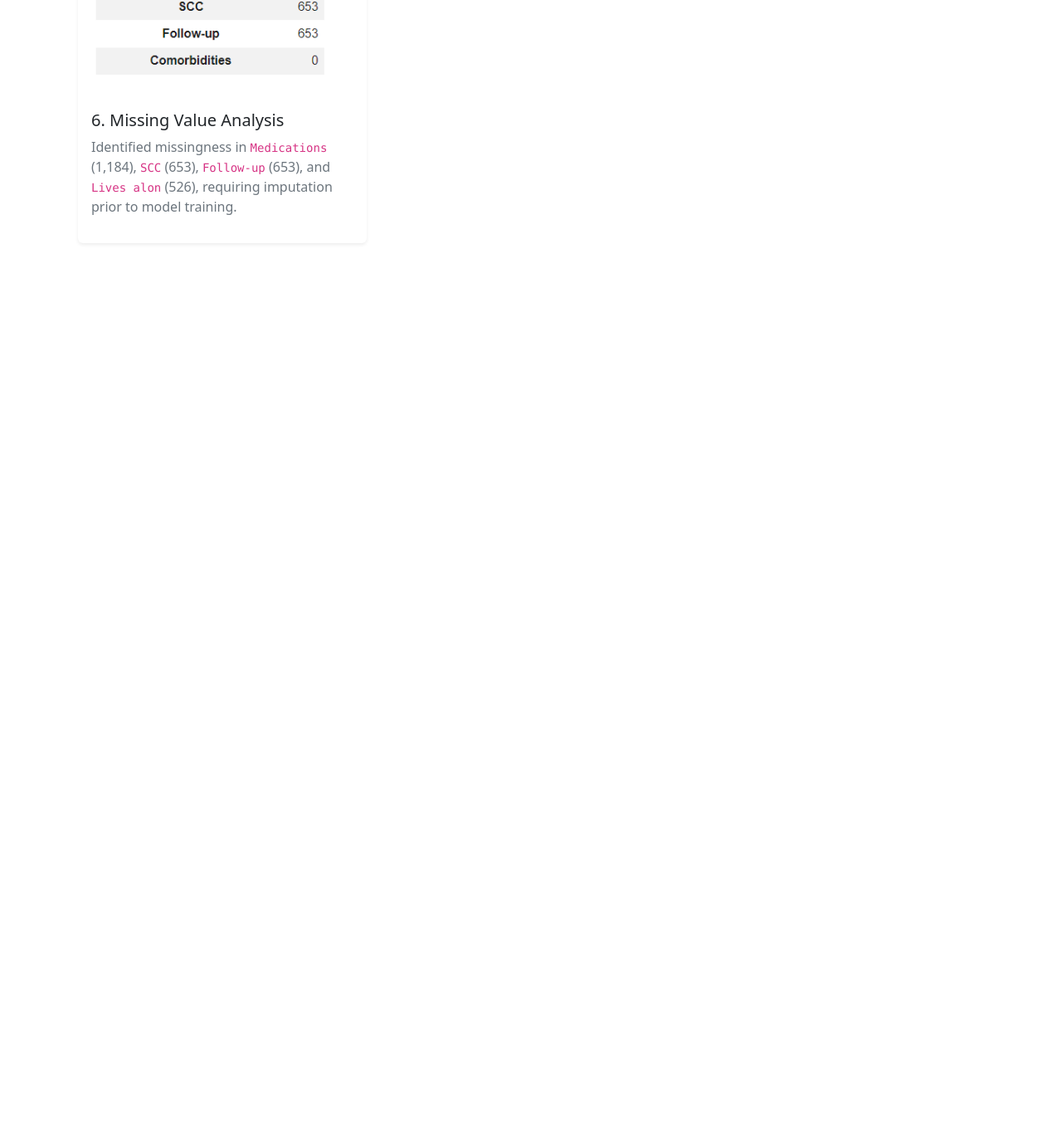
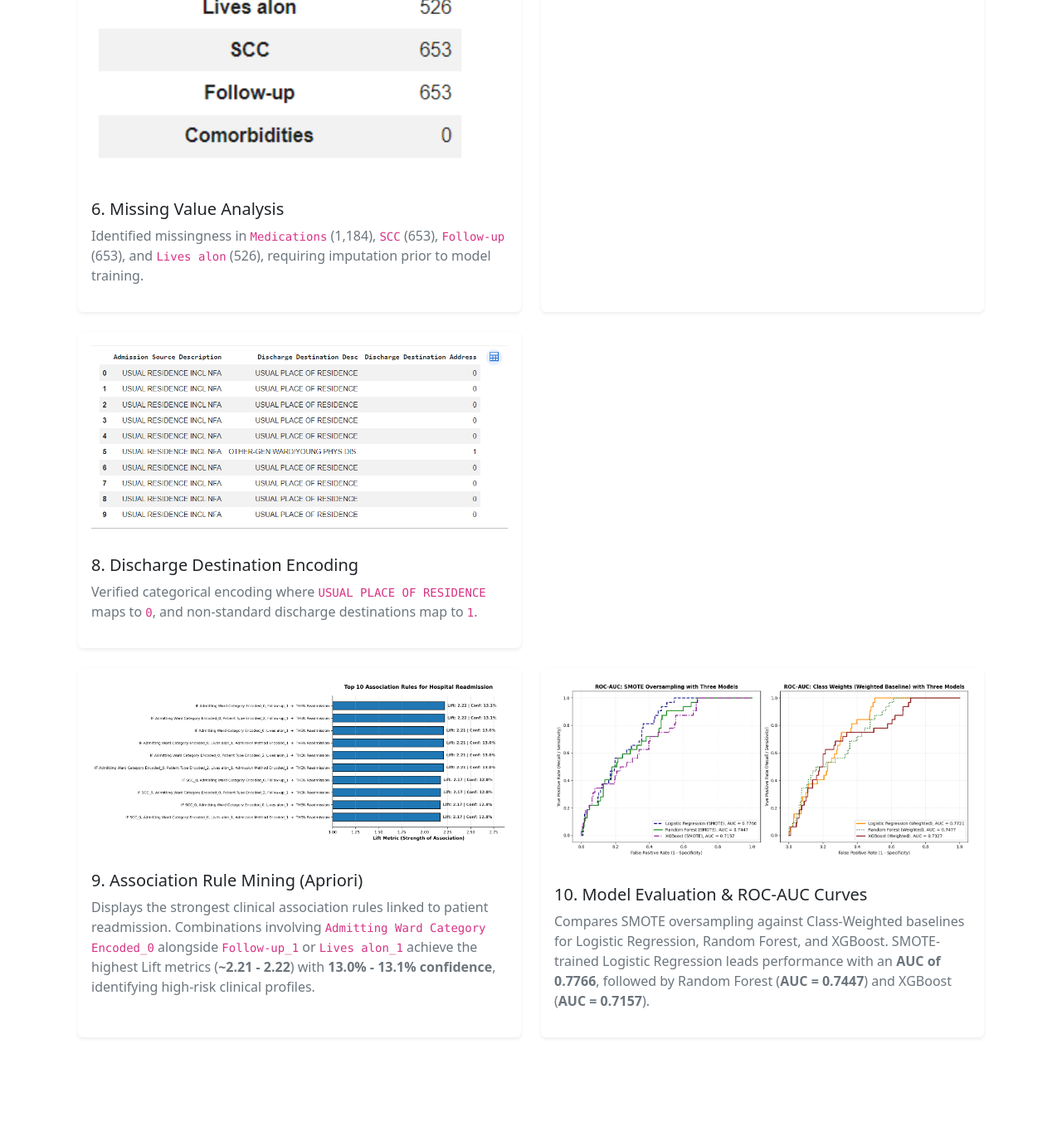
Before and after one commit to may-cho/Hospital-Readmission-Prediction, a Flask app: page /data-stats in a window 1280 px wide. Shown: the part 4160-5518 px from the top of the page at 83% size. Before the commit the page ends 4454 px from the top, so only its background shows below. Run offline with Flask 3, Linux system fonts and the light colour scheme.

Commit message:
adding ROC curve and discriptive mining in data stat

```diff
--- a/templates/data_stats.html
+++ b/templates/data_stats.html
@@ -123,6 +123,17 @@
     <div class="row">
         <div class="col-lg-6 mb-4">
             <div class="card h-100 shadow-sm border-0">
+                <img src="{{ url_for('static', filename='images/missing_value.png') }}" class="card-img-top p-3 img-fluid" alt="Missing Value Analysis">
+                <div class="card-body">
+                    <h5 class="card-title font-weight-bold">6. Missing Value Analysis</h5>
+                    <p class="card-text text-secondary">
+                        Identified missingness in <code>Medications</code> (1,184), <code>SCC</code> (653), <code>Follow-up</code> (653), and <code>Lives alon</code> (526), requiring imputation prior to model training.
+                    </p>
+                </div>
+            </div>
+        </div>
+        <div class="col-lg-6 mb-4">
+            <div class="card h-100 shadow-sm border-0">
                 <img src="{{ url_for('static', filename='images/outliers.png') }}" class="card-img-top p-3 img-fluid" alt="IQR Outlier Summary">
                 <div class="card-body">
                     <h5 class="card-title font-weight-bold">7. Outlier Analysis (IQR Method)</h5>
@@ -144,14 +155,29 @@
                 </div>
             </div>
         </div>
+    </div>
 
-        <div class="col-md-4 mb-4">
+    <!-- Section 5: Association Rules & Model ROC Performance -->
+    <div class="row">
+        <div class="col-lg-6 mb-4">
             <div class="card h-100 shadow-sm border-0">
-                <img src="{{ url_for('static', filename='images/missing_value.png') }}" class="card-img-top p-3 img-fluid" alt="Missing Value Analysis">
+                <img src="{{ url_for('static', filename='images/top 10 association rule.png') }}" class="card-img-top p-3 img-fluid" alt="Top 10 Association Rules">
                 <div class="card-body">
-                    <h5 class="card-title font-weight-bold">6. Missing Value Analysis</h5>
+                    <h5 class="card-title font-weight-bold">9. Association Rule Mining (Apriori)</h5>
                     <p class="card-text text-secondary">
-                        Identified missingness in <code>Medications</code> (1,184), <code>SCC</code> (653), <code>Follow-up</code> (653), and <code>Lives alon</code> (526), requiring imputation prior to model training.
+                        Displays the strongest clinical association rules linked to patient readmission. Combinations involving <code>Admitting Ward Category Encoded_0</code> alongside <code>Follow-up_1</code> or <code>Lives alon_1</code> achieve the highest Lift metrics (<strong>~2.21 - 2.22</strong>) with <strong>13.0% - 13.1% confidence</strong>, identifying high-risk clinical profiles.
+                    </p>
+                </div>
+            </div>
+        </div>
+
+        <div class="col-lg-6 mb-4">
+            <div class="card h-100 shadow-sm border-0">
+                <img src="{{ url_for('static', filename='images/ROC Curve.png') }}" class="card-img-top p-3 img-fluid" alt="ROC AUC Comparison">
+                <div class="card-body">
+                    <h5 class="card-title font-weight-bold">10. Model Evaluation & ROC-AUC Curves</h5>
+                    <p class="card-text text-secondary">
+                        Compares SMOTE oversampling against Class-Weighted baselines for Logistic Regression, Random Forest, and XGBoost. SMOTE-trained Logistic Regression leads performance with an <strong>AUC of 0.7766</strong>, followed by Random Forest (<strong>AUC = 0.7447</strong>) and XGBoost (<strong>AUC = 0.7157</strong>).
                     </p>
                 </div>
             </div>
```
Also changed, not shown: static/images/ROC Curve.png (added), static/images/top 10 association rule.png (added).
